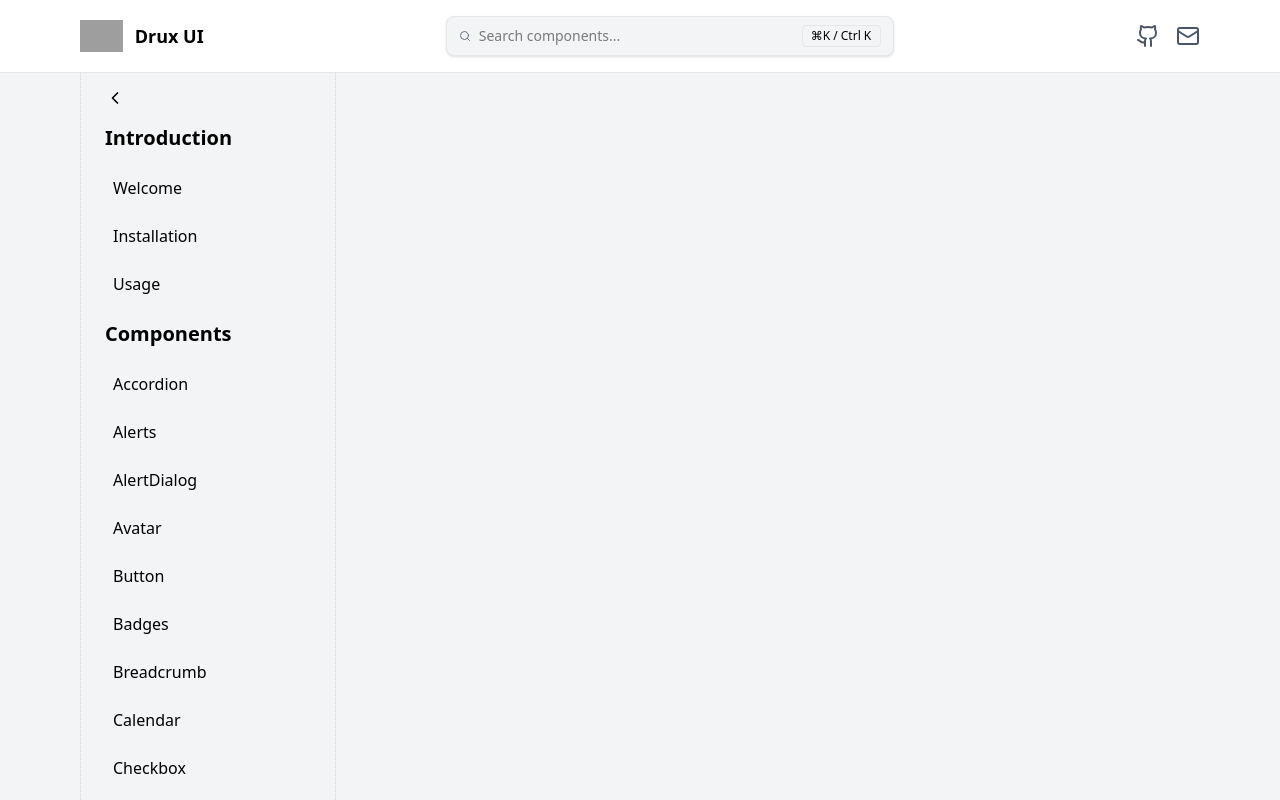
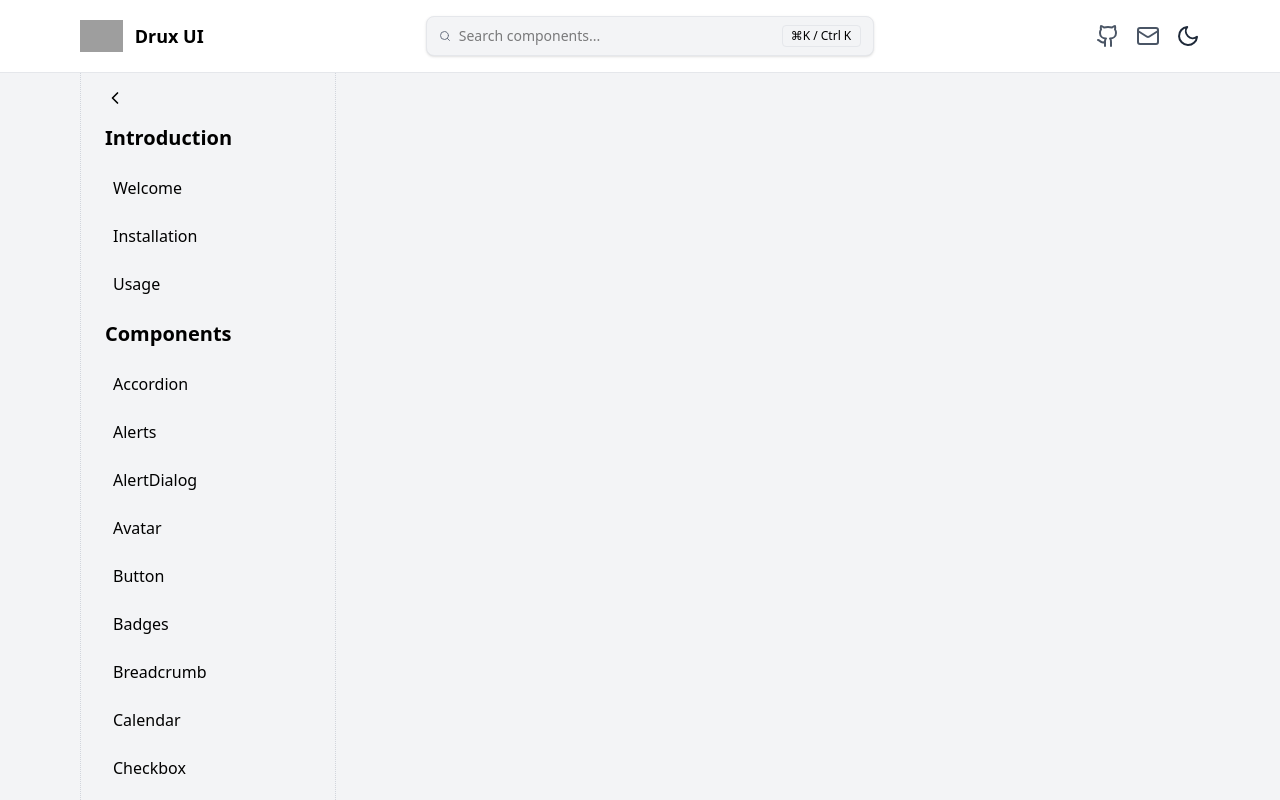
Before and after one commit to Shreesha99/next-components, a React (Vite) app: page / in a window 1280 px wide. Built offline with nearby package versions, Linux system fonts and the light colour scheme; grey boxes are pictures that could not be loaded.

Commit message:
style: improve UI by making text bold and removing unnecessary comments

```diff
--- a/src/App.jsx
+++ b/src/App.jsx
@@ -172,7 +172,7 @@ function App() {
           </ul>
         </div>
 
-        <p className="text-sm pt-4">
+        <p className="text-sm pt-4 font-bold">
           🚧 Drux UI is under active development. New components and
           improvements are added regularly. Stay tuned!
         </p>
@@ -190,11 +190,11 @@ function App() {
             <code>
               npm install drux-ui
               <br />
-              # or
+              or
               <br />
               yarn add drux-ui
               <br />
-              # or
+              or
               <br />
               pnpm add drux-ui
             </code>
@@ -646,6 +646,16 @@ function App() {
           >
             <Mail className="w-6 h-6" />
           </a>
+          <button
+            onClick={() => setTheme(theme === "light" ? "dark" : "light")}
+            className="rounded-full transition-all"
+          >
+            {theme === "light" ? (
+              <FiMoon size={24} className="text-gray-800" />
+            ) : (
+              <FiSun size={24} className="text-yellow-400" />
+            )}
+          </button>
         </div>
       </header>
 
@@ -695,16 +705,6 @@ function App() {
           )}
         </aside>
         <main className="flex-1 p-6 overflow-auto relative scrollbar-hide py-20">
-          <button
-            onClick={() => setTheme(theme === "light" ? "dark" : "light")}
-            className="absolute top-6 right-6 p-2 bg-gray-200 rounded-full transition-all"
-          >
-            {theme === "light" ? (
-              <FiMoon size={24} className="text-gray-800" />
-            ) : (
-              <FiSun size={24} className="text-yellow-400" />
-            )}
-          </button>
           {introduction[selectedComponent] || components[selectedComponent]}
         </main>
       </div>
```
